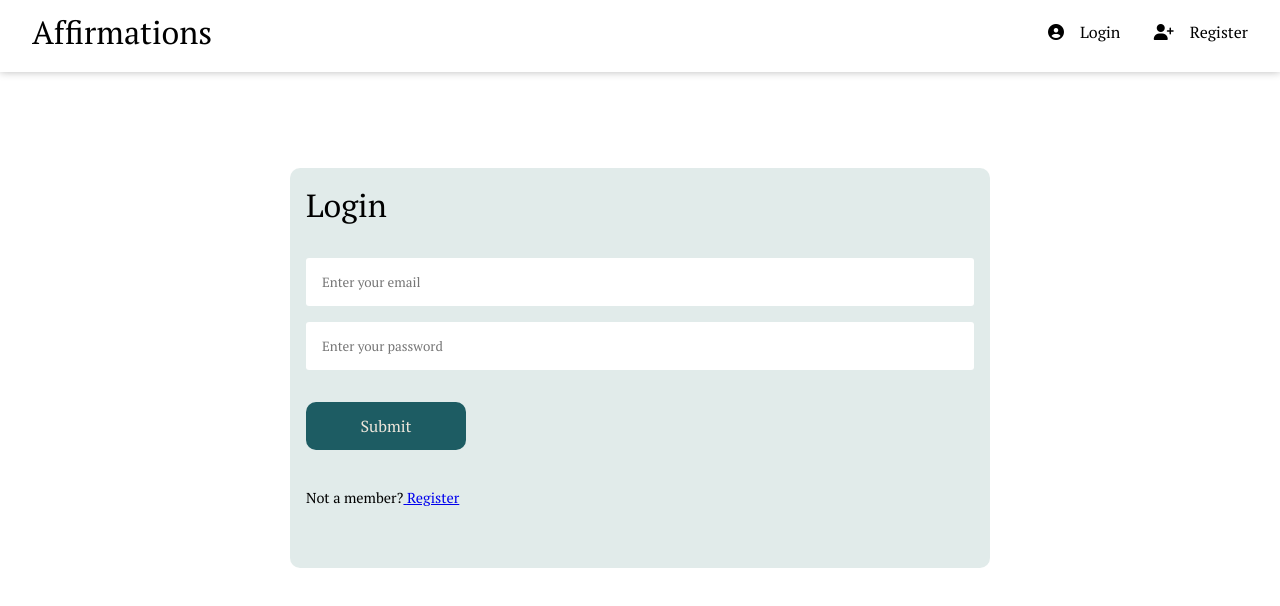
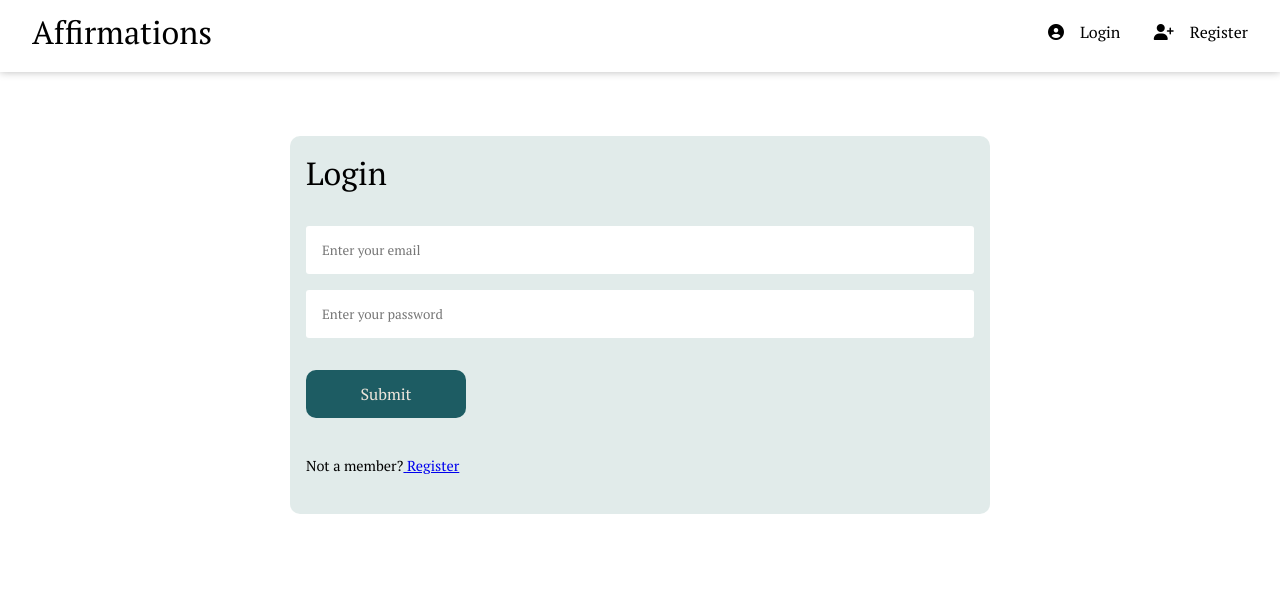
Before and after one commit to TannerBarcelos/Affirmations, a React (Create React App) app in the folder frontend/: page /login in a window 1280 px wide. Shown: the top 606 px of the page. Built offline with nearby package versions, Linux system fonts and the light colour scheme.

Commit message:
Adding home button

```diff
--- a/frontend/src/components/header/Header.jsx
+++ b/frontend/src/components/header/Header.jsx
@@ -19,7 +19,11 @@ const Header = () => {
     if (user) {
       return (
         <>
-          <li className='nav-item'></li>
+          <li className='nav-item home-icon'>
+            <Link to='dashboard' className='nav-item-link'>
+              <i className='fa-solid fa-house-user'></i>
+            </Link>
+          </li>
           <li className='nav-item logout-btn' onClick={onLogout}>
             <i className='fa-solid fa-arrow-right-from-bracket'></i>
             <span style={{ display: 'inline-block', paddingLeft: '1rem' }}>
--- a/frontend/src/index.css
+++ b/frontend/src/index.css
@@ -68,6 +68,10 @@
   color: black;
 }
 
+.home-icon {
+  font-size: 1.4rem;
+}
+
 .nav-item-menu-icon {
   display: none;
   font-size: 1.4rem;
@@ -102,8 +106,8 @@
   flex-direction: column;
   align-items: center;
   max-width: 700px;
-  min-height: 50vh;
-  margin: 6rem auto;
+  min-height: 30vh;
+  margin: 4rem auto;
   background-color: var(--secondary-color-opaque);
   border-radius: var(--radius);
 }
```
